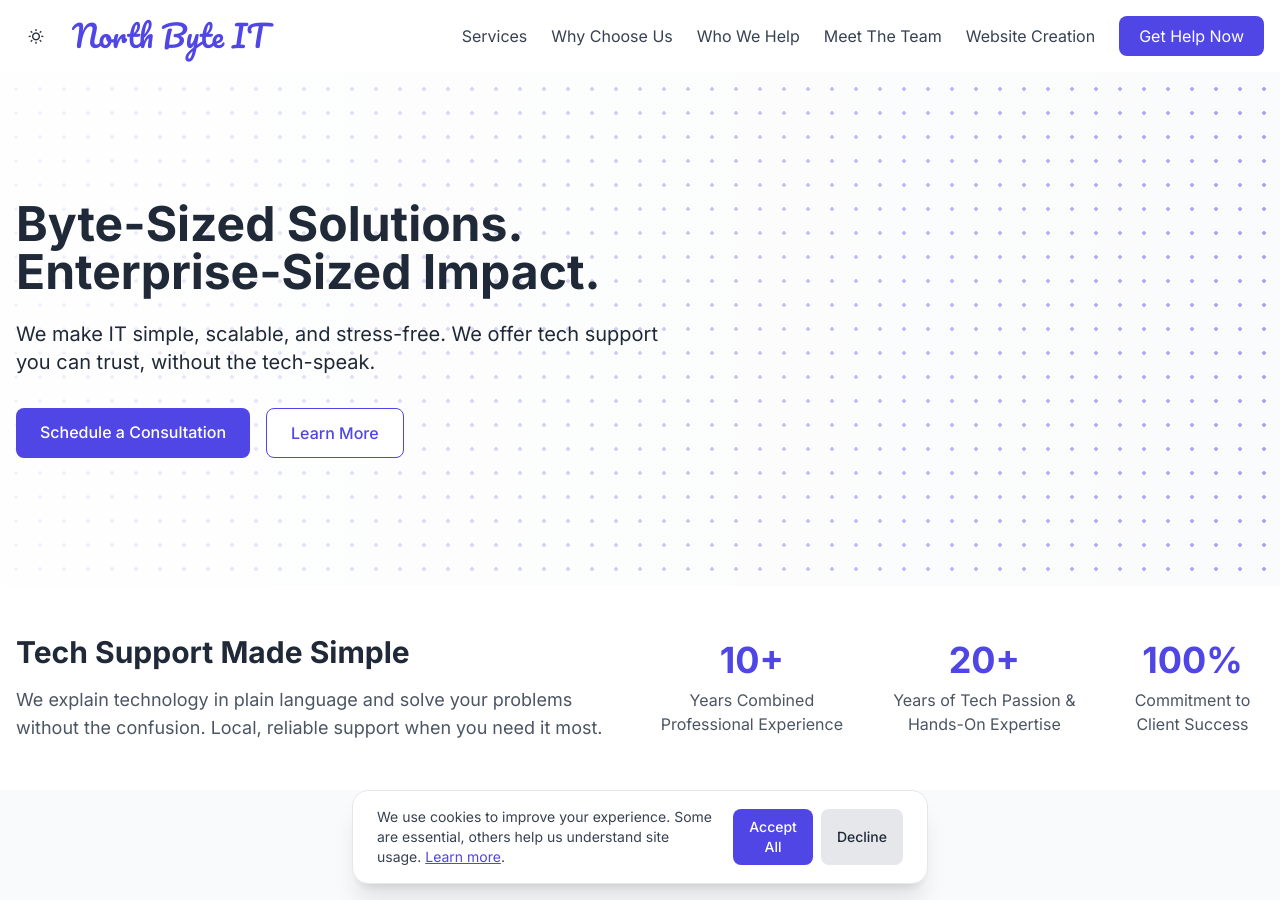
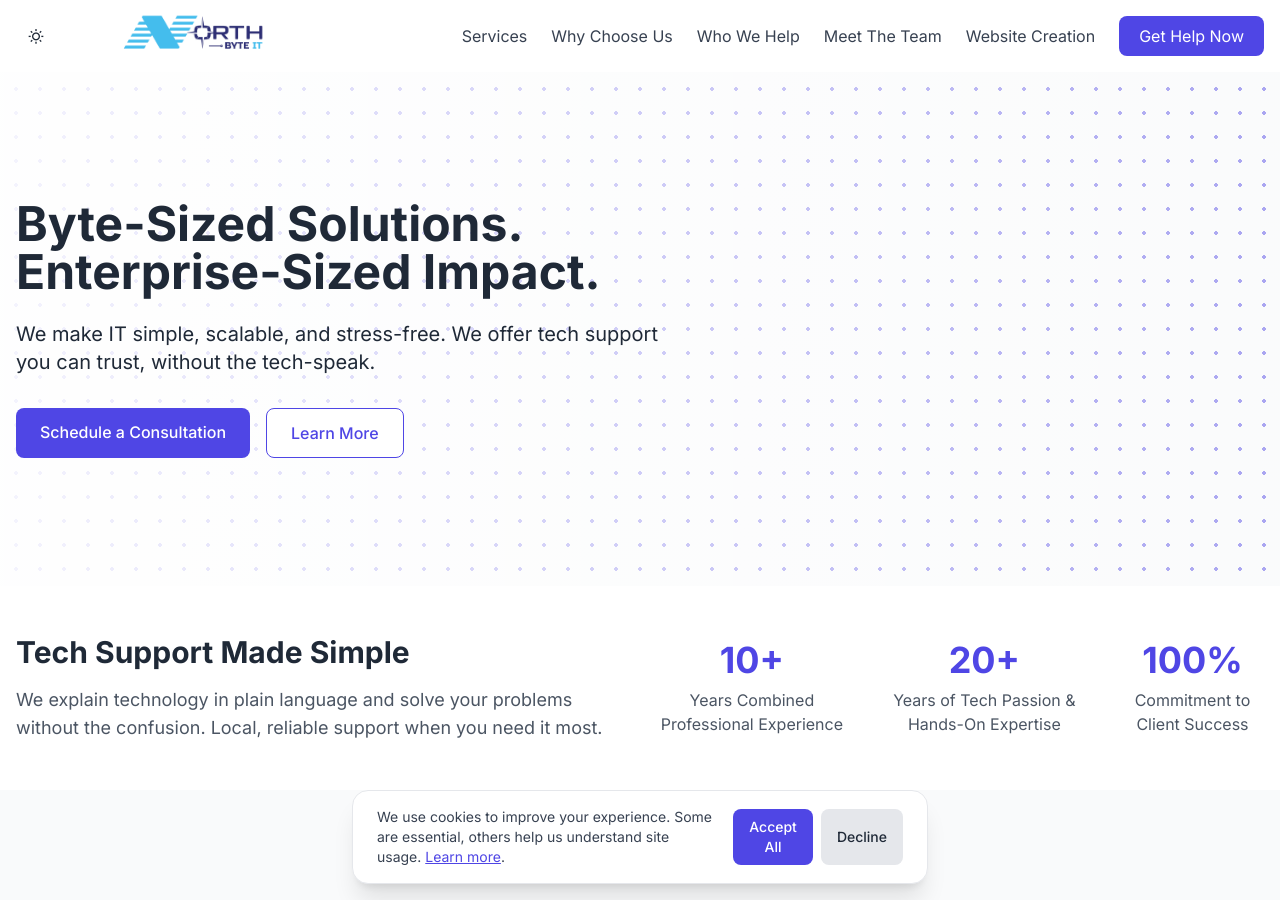
Before and after one commit to Roberto-Rodriguez-01/Roberto-Rodriguez-01.github.io, a Jekyll site: the page built from index.html, in a window 1280 px wide and 900 px high. Built offline with Jekyll 4.4.1, drawn with Linux system fonts in a browser that asks for light colours; nearby versions of some CDN libraries.

Commit message:
initial logo change. needs dark mode optimizing

```diff
--- a/_includes/footer.html
+++ b/_includes/footer.html
@@ -3,8 +3,7 @@
     <div class="grid grid-cols-1 md:grid-cols-4 gap-8 mb-8">
       <div>
         <a href="#" class="flex items-center gap-2 mb-4">
-          <span class="text-2xl font-['Pacifico'] text-white"
-            >North Byte IT</span>
+          <img src="/PNG-01.png" alt="North Byte IT Logo" class="h-10 w-auto object-contain scale-150 origin-left">
         </a>
         <p class="text-gray-400 mb-4">
           Byte-Sized Solutions. Enterprise-Sized Impact.
--- a/_includes/header.html
+++ b/_includes/header.html
@@ -6,7 +6,7 @@
           <i class="ri-moon-line hidden dark:block text-white"></i>
         </button>
         <a href="/" class="flex items-center gap-2">
-          <span class="flex-left text-3xl font-['Pacifico'] text-primary">North Byte IT</span>
+          <img src="/PNG-01.png" alt="North Byte IT Logo" class="h-10 w-auto object-contain scale-[6] origin-left">
         </a>
       </div>
       <nav class="hidden md:flex items-center gap-6">
```
